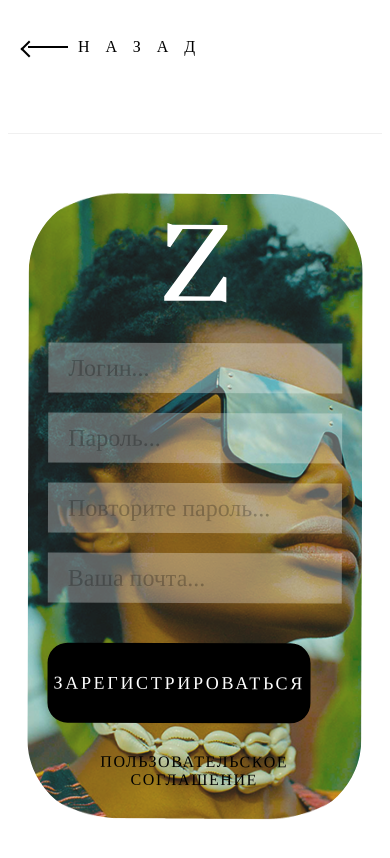
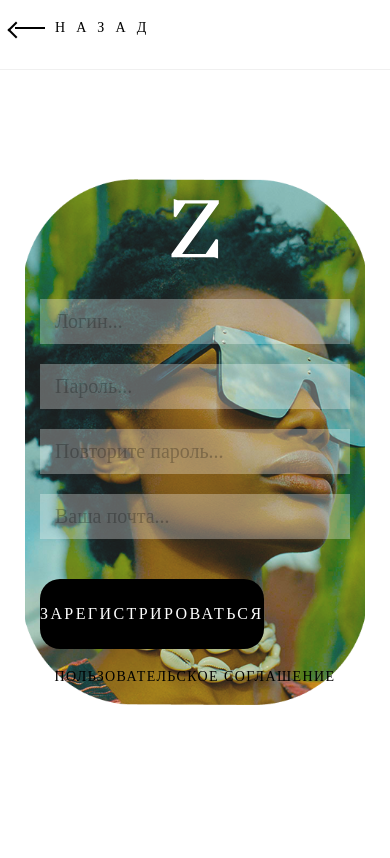
Before and after one commit to moondack/registr, a plain HTML site: page index.html in a window 390 px wide. Drawn offline with Linux system fonts and the light colour scheme.

Commit message:
Update style.css

```diff
--- a/style.css
+++ b/style.css
@@ -1,4 +1,18 @@
-/* Стили для страницы регистрации */
+/* Общие стили */
+* {
+    margin: 0;
+    padding: 0;
+    box-sizing: border-box;
+}
+
+body {
+    overflow-x: hidden;
+    font-family: 'Abhaya Libre Medium', serif;
+    background: #FFFFFF;
+    min-height: 100vh;
+    display: flex;
+    flex-direction: column;
+}
 
 /* Шапка для страницы регистрации */
 .header {
@@ -6,6 +20,7 @@
     padding: 40px 0 20px 0;
     height: 100px;
     border-bottom: 1px solid #f0f0f0;
+    width: 100%;
 }
 
 .back-link {
@@ -51,6 +66,8 @@
     align-items: center;
     justify-content: center;
     background: #FFFFFF;
+    padding: 20px;
+    width: 100%;
 }
 
 .register-container {
@@ -68,6 +85,8 @@
 .image-right {
     width: 100%;
     max-width: 500px;
+    display: flex;
+    justify-content: center;
 }
 
 .image-left img,
@@ -213,7 +232,7 @@
     width: 100%;
 }
 
-/* Адаптация для планшетов */
+/* Адаптация для планшетов (1024px - 1200px) */
 @media (max-width: 1200px) {
     .register-container {
         grid-template-columns: 1fr;
@@ -229,10 +248,27 @@
     .register-form {
         min-width: 350px;
         margin: 0 auto;
+        border-radius: 100px;
     }
 }
 
-/* Адаптация для мобильных */
+/* Адаптация для средних планшетов (768px - 1023px) */
+@media (max-width: 1023px) {
+    .register-container {
+        padding: 0 30px;
+    }
+
+    .register-form {
+        min-width: 320px;
+        border-radius: 80px;
+    }
+
+    .form-content {
+        padding: 30px 25px;
+    }
+}
+
+/* Адаптация для мобильных (480px - 767px) */
 @media (max-width: 767px) {
     .header {
         padding: 30px 0 15px 0;
@@ -253,17 +289,24 @@
         width: 40px;
     }
 
+    .register-main {
+        padding: 10px;
+    }
+
     .register-container {
-        padding: 0 20px;
+        padding: 0 15px;
+        gap: 20px;
     }
 
     .register-form {
         min-width: auto;
-        border-radius: 80px;
+        width: 100%;
+        border-radius: 60px;
+        transform: none;
     }
 
     .form-content {
-        padding: 30px 20px;
+        padding: 25px 20px;
     }
 
     .input-group {
@@ -291,7 +334,57 @@
     }
 }
 
-/* Десктопная версия */
+/* Адаптация для маленьких мобильных (до 479px) */
+@media (max-width: 479px) {
+    .header {
+        padding: 20px 0 10px 0;
+        height: 70px;
+    }
+
+    .back-link {
+        padding: 0 15px;
+    }
+
+    .back-text {
+        font-size: 14px;
+        letter-spacing: 0.8em;
+    }
+
+    .arrow {
+        width: 30px;
+    }
+
+    .register-form {
+        border-radius: 40px;
+    }
+
+    .form-content {
+        padding: 20px 15px;
+    }
+
+    .logo-z img {
+        width: 60px;
+        height: 60px;
+    }
+
+    .form-input {
+        font-size: 20px;
+        height: 45px;
+        padding: 0 15px;
+    }
+
+    .register-btn {
+        height: 70px;
+        font-size: 16px;
+    }
+
+    .user-agreement {
+        font-size: 14px;
+        margin-top: 20px;
+    }
+}
+
+/* Десктопная версия для больших экранов */
 @media (min-width: 1700px) {
     .register-container {
         max-width: 1600px;
```
